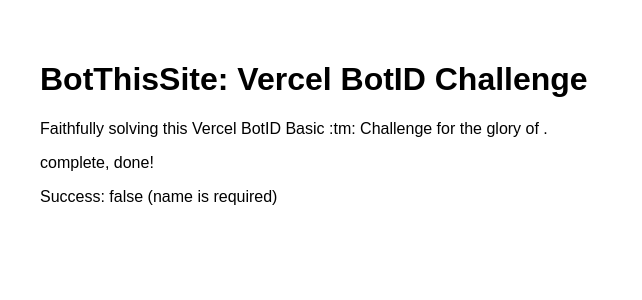
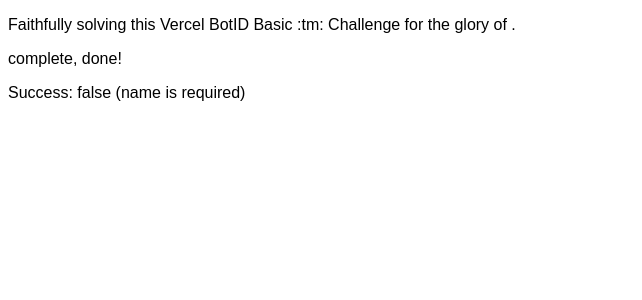
Before and after one commit to opticaldrive/BotThisSite, a Next.js app in the folder providers/vercel/: page /challenge in a window 1280 px wide. Shown: the top 300 px of the page, without its empty margins (0-642 px from the left). Built offline with nearby package versions, Linux system fonts and the light colour scheme.

Commit message:
fix: make vercel smaller

```diff
--- a/providers/vercel/app/challenge/page.tsx
+++ b/providers/vercel/app/challenge/page.tsx
@@ -51,8 +51,8 @@
   }, [name]); // Re-runs if the URL name parameter changes
 
   return (
-    <main style={{ fontFamily: "sans-serif", padding: "2rem" }}>
-      <h1>BotThisSite: Vercel BotID Challenge</h1>
+    <main style={{ fontFamily: "sans-serif", }}>
+      {/* <h1>BotThisSite: Vercel BotID Basic Challenge</h1> */}
       <p>
       Faithfully solving this Vercel BotID Basic :tm: Challenge for the glory of <b>{name}</b>.
       </p>
--- a/providers/vercel/app/layout.tsx
+++ b/providers/vercel/app/layout.tsx
@@ -1,7 +1,7 @@
 import type { ReactNode } from "react";
 
 export const metadata = {
-  title: "BotThisSite: Vercel BotID Challenge",
+  title: "BotThisSite: Vercel BotID Basic Challenge",
 };
 
 export default function RootLayout({ children }: { children: ReactNode }) {
```
